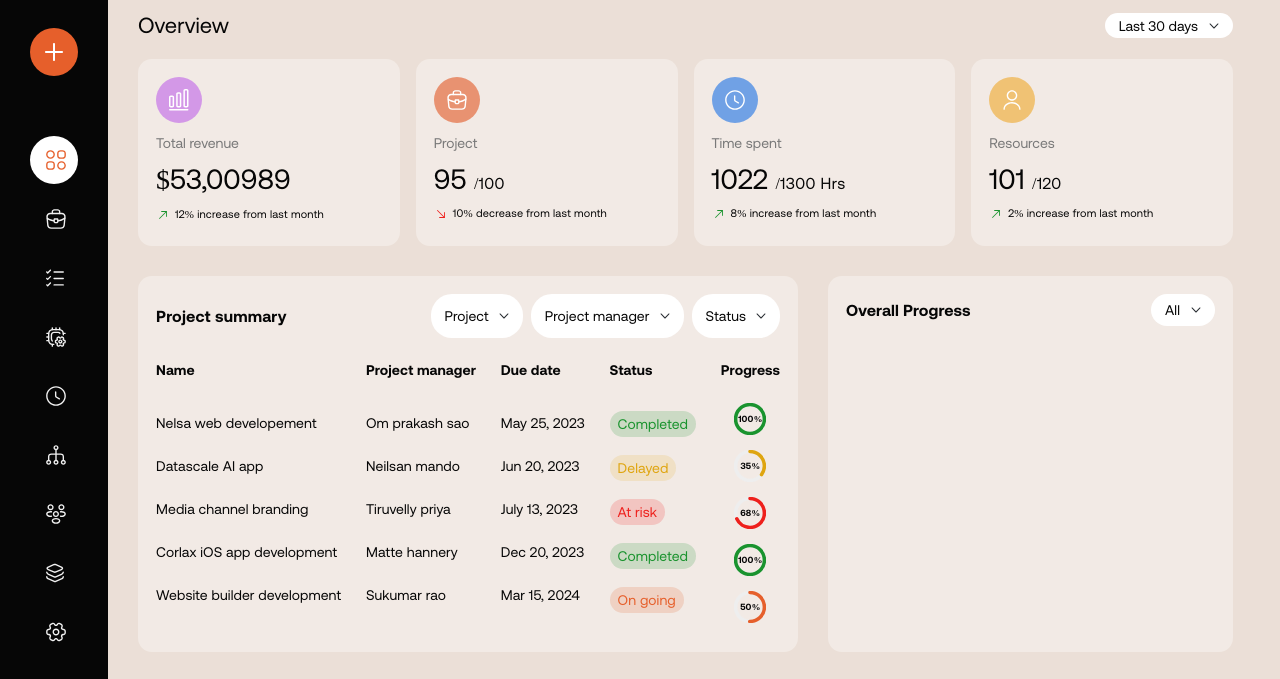
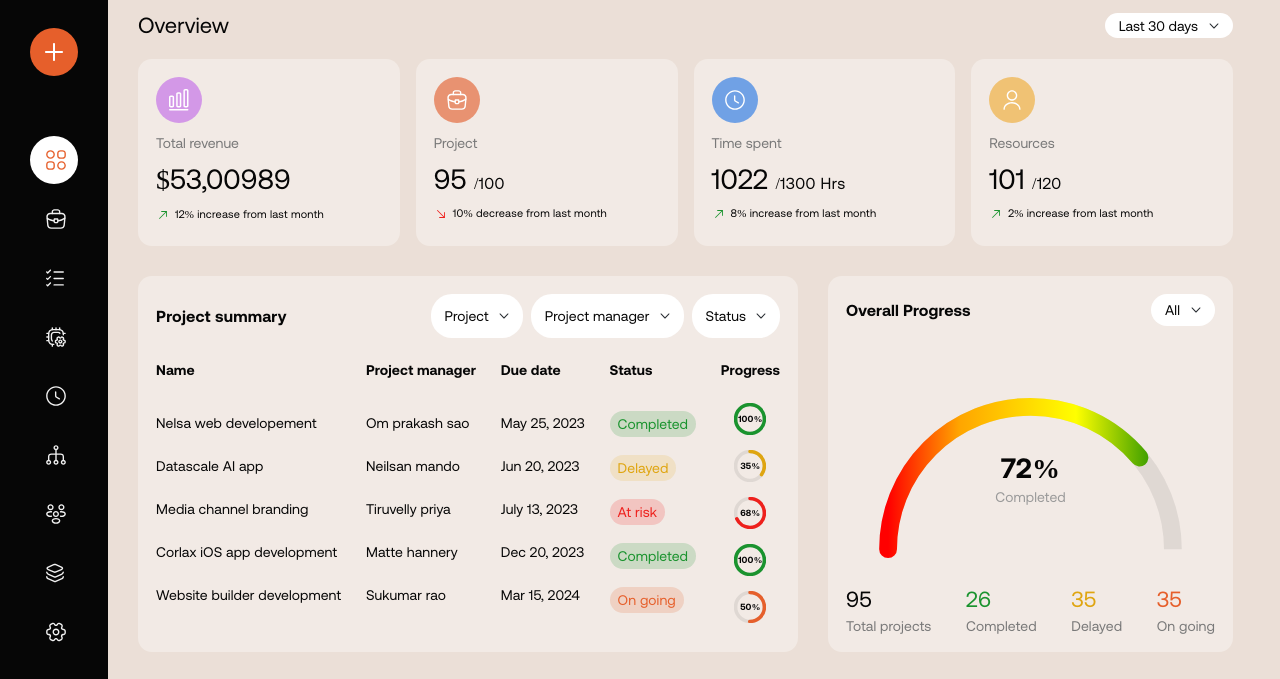
Before and after one commit to MHaseeb262/DashBoard-clone, a plain HTML site: page index.html in a window 1280 px wide. Both pictures are taken after a click on the element 260 px from the left and 50 px from the top of the page. Shown: the part 102-781 px from the top of the page. Drawn offline with Linux system fonts and the light colour scheme; files whose address does not match are found by name.

Commit message:
I have built the overall progress section...

```diff
--- a/CSS/style.css
+++ b/CSS/style.css
@@ -33,7 +33,7 @@ body {
 /* Side-menu Start  */
 .side-container {
     width: 260px;
-    height: 1114px;
+    height: 1124px;
     padding: 35px;
     background-color: #060606;
     display: flex;
@@ -82,14 +82,14 @@ body {
 }
 
 .create-new-project {
-    width: 184px;
-    padding: 5px 20px 5px 7px;
+    padding: 7px;
     display: flex;
     align-items: center;
     gap: 11px;
     border: none;
     border-radius: 24px;
     background-color: #FFFFFF;
+    transition: all 0.5s ease-in-out;
 }
 
 .add-project-btn-icon {
@@ -101,20 +101,7 @@ body {
     justify-content: center;
     border: none;
     border-radius: 50%;
-    transition: display 0.5s ease-in-out;
-    cursor: pointer;
-}
-
-.create-project-btn-icon {
-    width: 48px;
-    height: 48px;
-    background-color: #E65F2B;
-    display: none;
-    align-items: center;
-    justify-content: center;
-    border: none;
-    border-radius: 50%;
-    transition: display 0.5s ease-in-out;
+    transition: all 0.5s ease-in-out;
     cursor: pointer;
 }
 
@@ -531,7 +518,6 @@ body {
     color: #060606;
     font-size: 14px;
     letter-spacing: 0.1px;
-    /* border-bottom: 0.5px solid rgba(0, 0, 0, 0.1); */
 }
 
 .progress-summary-container ul li {
@@ -598,7 +584,7 @@ body {
 
 .progress-circle .background {
     fill: none;
-    stroke: #EEE;
+    stroke: rgba(0, 0, 0, 0.08);
     stroke-width: 11;
 }
 
@@ -642,6 +628,7 @@ body {
     color: #060606;
     font-size: 16px;
     letter-spacing: 0.1px;
+    cursor: pointer;
 }
 
 .all-progress-dropdown {
@@ -655,6 +642,110 @@ body {
 .all-progress-dropdown p {
     font-family: 'Aeonik';
     color: #060606;
+    font-size: 14px;
+    letter-spacing: 0.1px;
+}
+
+.progress-track{
+    position: relative;
+    width: 100%;
+    height: 178px;
+    display: flex;
+    justify-content: center;
+    align-items: center;
+    margin: 20px 0;
+}
+
+.progress-track svg{
+    width: 100%;
+    height: 100%;
+}
+
+.progress-track .process-track-background{
+    fill: none;
+    stroke: rgba(0, 0, 0, 0.08);
+    stroke-width: 5;
+}
+
+.progress-track .actual-progress{
+    fill: none;
+    stroke-width: 5;
+    stroke-linecap: round;
+    stroke: url(#gradient);
+    stroke-dasharray: 283;
+    stroke-dashoffset: 283;
+    transition: stroke-dashoffset 1s ease;
+}
+
+.progress-val{
+    position: absolute;
+    display: flex;
+    flex-direction: column;
+    gap: 4px;
+}
+
+.percentage-value{
+    font-family: 'Aeonik';
+    color: #060606;
+    text-align: center;
+    font-size: 28px;
+    font-weight: bold;
+    letter-spacing: 0.1px;
+}
+
+.progress-val span{
+    font-family: 'Aeonik';
+    color: #9A9A9A;
+    font-size: 14px;
+    font-weight: 400;
+    letter-spacing: 0.1px;
+}
+
+.progress-count {
+    display: flex;
+    justify-content: space-between;
+}
+
+.total-project,
+.complete-project,
+.delayed-project,
+.on-going-project {
+    display: flex;
+    flex-direction: column;
+    gap: 6px;
+}
+
+.total-project :first-child {
+    font-family: 'Aeonik';
+    color: #060606;
+    font-size: 22px;
+    letter-spacing: 0.1px;
+}
+
+.complete-project :first-child {
+    font-family: 'Aeonik';
+    color: #1A932E;
+    font-size: 22px;
+    letter-spacing: 0.1px;
+}
+
+.delayed-project :first-child {
+    font-family: 'Aeonik';
+    color: #DFA510;
+    font-size: 22px;
+    letter-spacing: 0.1px;
+}
+
+.on-going-project :first-child {
+    font-family: 'Aeonik';
+    color: #E65F2B;
+    font-size: 22px;
+    letter-spacing: 0.1px;
+}
+
+.status-label {
+    font-family: 'Aeonik';
+    color: #797979;
     font-size: 14px;
     letter-spacing: 0.1px;
 }
@@ -706,10 +797,6 @@ body {
     color: #060606;
     font-size: 14px;
     letter-spacing: 0.1px;
-}
-
-.important {
-    /* border-bottom: 1px solid #2B5CE6; */
 }
 
 .badge {
@@ -811,7 +898,7 @@ body {
 .project-workload-container {
     display: flex;
     align-items: flex-end;
-    justify-content: space-between;
+    justify-content: space-evenly;
 }
 
 .project-workload-container ul {
--- a/JS/main.js
+++ b/JS/main.js
@@ -5,7 +5,8 @@ const side_container = document.getElementById('side-container');
 const brand_name = document.getElementById('brand-name');
 const dashboard_menu = document.getElementById('dashBoard-menu');
 const create_project = document.getElementById('create-new-project');
-const create_btn = document.getElementById('create-project-btn-icon');
+const create_project_img = document.getElementById('add-project-btn-icon');
+const create_project_btn_txt = document.getElementById('create-project-btn-txt');
 
 // Page header
 const manager_dropdown_icon = document.getElementById('dropdown-manager-icon');
@@ -33,8 +34,12 @@ collapse_icon.addEventListener("click", () => {
         side_container.style.alignItems = "flex-start";
         brand_name.style.opacity = 1;
         dashboard_menu.style.width = "184px";
-        create_project.style.display = "flex";
-        create_btn.style.display = "none";
+        create_project.style.backgroundColor = "#FFFFFF";
+        create_project.style.padding = "7px";
+        create_project.style.width = "100%";
+        create_project_img.style.width = "34px";
+        create_project_img.style.height = "34px";
+        create_project_btn_txt.style.display = "block";
 
         // Dash board width set
         head_section.style.width = "calc(100vw - 260px - 17px)";
@@ -49,8 +54,12 @@ collapse_icon.addEventListener("click", () => {
         side_container.style.alignItems = "center";
         brand_name.style.opacity = 0;
         dashboard_menu.style.width = "48px";
-        create_project.style.display = "none";
-        create_btn.style.display = "flex";
+        create_project.style.backgroundColor = "transparent";
+        create_project.style.padding = 0;
+        create_project.style.width = "48px";
+        create_project_img.style.width = "48px";
+        create_project_img.style.height = "48px";
+        create_project_btn_txt.style.display = "none";
 
         // Dash board width set
         head_section.style.width = "calc(100vw - 108px - 17px)";
@@ -104,3 +113,20 @@ progress_circles.forEach(circle => {
     //dynamically update the text
     text.textContent = `${percent}%`;
 });
+
+// Overall progress tracker
+document.addEventListener('DOMContentLoaded', () => {
+    const progressPath = document.querySelector('.actual-progress');
+    const progressText = document.querySelector('.percentage-value');
+    const percentage = 72; // Example: Change this value dynamically
+
+    const radius = 40; // Radius of the arc
+    const circumference = 2 * Math.PI * radius;
+    const offset = 100 - percentage;
+
+    progressPath.style.strokeDasharray = `${circumference / 2}`;
+    progressPath.style.strokeDashoffset = offset;
+
+    // Update text
+    progressText.textContent = `${percentage}%`;
+});
--- a/index.html
+++ b/index.html
@@ -28,14 +28,10 @@
                 </div>
 
                 <div id="create-new-project" class="create-new-project">
-                    <div class="add-project-btn-icon">
+                    <div class="add-project-btn-icon" id="add-project-btn-icon">
                         <img src="/images/add-project.svg" alt="add-project-btn-icon">
                     </div>
-                    <p>Create new <br> project</p>
-                </div>
-
-                <div id="create-project-btn-icon" class="create-project-btn-icon">
-                    <img src="/images/add-project.svg" alt="add-project-btn-icon">
+                    <p id="create-project-btn-txt">Create new <br> project</p>
                 </div>
 
                 <div id="dashBoard-menu" class="dashBoard-menu">
@@ -288,7 +284,9 @@
                         <div class="progress-summary-container">
 
                             <ul>
-                                <li><h4>Name</h4></li>
+                                <li>
+                                    <h4>Name</h4>
+                                </li>
                                 <li>Nelsa web developement</li>
                                 <li>Datascale AI app </li>
                                 <li>Media channel branding</li>
@@ -296,7 +294,9 @@
                                 <li>Website builder development</li>
                             </ul>
                             <ul>
-                                <li><h4>Project manager</h4></li>
+                                <li>
+                                    <h4>Project manager</h4>
+                                </li>
                                 <li>Om prakash sao</li>
                                 <li>Neilsan mando</li>
                                 <li>Tiruvelly priya</li>
@@ -304,7 +304,9 @@
                                 <li>Sukumar rao</li>
                             </ul>
                             <ul>
-                                <li><h4>Due date</h4></li>
+                                <li>
+                                    <h4>Due date</h4>
+                                </li>
                                 <li>May 25, 2023</li>
                                 <li>Jun 20, 2023</li>
                                 <li>July 13, 2023</li>
@@ -312,20 +314,34 @@
                                 <li>Mar 15, 2024</li>
                             </ul>
                             <ul class="status-list">
-                                <li><h4>Status</h4></li>
-                                <li><div class="status complete">Completed</div></li>
-                                <li><div class="status delayed">Delayed</div></li>
-                                <li><div class="status at-risk">At risk</div></li>
-                                <li><div class="status complete">Completed</div></li>
-                                <li><div class="status on-going">On going</div></li>
+                                <li>
+                                    <h4>Status</h4>
+                                </li>
+                                <li>
+                                    <div class="status complete">Completed</div>
+                                </li>
+                                <li>
+                                    <div class="status delayed">Delayed</div>
+                                </li>
+                                <li>
+                                    <div class="status at-risk">At risk</div>
+                                </li>
+                                <li>
+                                    <div class="status complete">Completed</div>
+                                </li>
+                                <li>
+                                    <div class="status on-going">On going</div>
+                                </li>
                             </ul>
-                            <ul  class="progress-bar">
-                                <li><h4>Progress</h4></li>
+                            <ul class="progress-bar">
+                                <li>
+                                    <h4>Progress</h4>
+                                </li>
                                 <li>
                                     <div class="progress-circle" data-percent="100" data-color="#1A932E">
                                         <svg viewbox="0 0 100 100">
-                                            <circle class="background" cx="50" cy="50" r="45"/>
-                                            <circle class="progress" cx="50" cy="50" r="45"/>
+                                            <circle class="background" cx="50" cy="50" r="45" />
+                                            <circle class="progress" cx="50" cy="50" r="45" />
                                         </svg>
                                         <div class="progress-txt">100%</div>
                                     </div>
@@ -333,8 +349,8 @@
                                 <li>
                                     <div class="progress-circle" data-percent="35" data-color="#DFA510">
                                         <svg viewbox="0 0 100 100">
-                                            <circle class="background" cx="50" cy="50" r="45"/>
-                                            <circle class="progress" cx="50" cy="50" r="45"/>
+                                            <circle class="background" cx="50" cy="50" r="45" />
+                                            <circle class="progress" cx="50" cy="50" r="45" />
                                         </svg>
                                         <div class="progress-txt">35%</div>
                                     </div>
@@ -342,8 +358,8 @@
                                 <li>
                                     <div class="progress-circle" data-percent="68" data-color="#EE201C">
                                         <svg viewbox="0 0 100 100">
-                                            <circle class="background" cx="50" cy="50" r="45"/>
-                                            <circle class="progress" cx="50" cy="50" r="45"/>
+                                            <circle class="background" cx="50" cy="50" r="45" />
+                                            <circle class="progress" cx="50" cy="50" r="45" />
                                         </svg>
                                         <div class="progress-txt">68%</div>
                                     </div>
@@ -351,8 +367,8 @@
                                 <li>
                                     <div class="progress-circle" data-percent="100" data-color="#1A932E">
                                         <svg viewbox="0 0 100 100">
-                                            <circle class="background" cx="50" cy="50" r="45"/>
-                                            <circle class="progress" cx="50" cy="50" r="45"/>
+                                            <circle class="background" cx="50" cy="50" r="45" />
+                                            <circle class="progress" cx="50" cy="50" r="45" />
                                         </svg>
                                         <div class="progress-txt">100%</div>
                                     </div>
@@ -360,8 +376,8 @@
                                 <li>
                                     <div class="progress-circle" data-percent="50" data-color="#E65F2B">
                                         <svg viewbox="0 0 100 100">
-                                            <circle class="background" cx="50" cy="50" r="45"/>
-                                            <circle class="progress" cx="50" cy="50" r="45"/>
+                                            <circle class="background" cx="50" cy="50" r="45" />
+                                            <circle class="progress" cx="50" cy="50" r="45" />
                                         </svg>
                                         <div class="progress-txt">50%</div>
                                     </div>
@@ -380,14 +396,55 @@
                             <img src="/images/drop-down-icon.svg" alt="drop-down-icon">
                         </div>
                     </div>
+                    <div class="overall-progress-container">
+
+                        <div class="progress-track">
+                            <svg viewBox="0 0 100 50">
+                                <defs>
+                                    <linearGradient id="gradient" x1="0%" y1="0%" x2="100%" y2="0%">
+                                        <stop offset="0%" stop-color="red" />
+                                        <stop offset="25%" stop-color="orange" />
+                                        <stop offset="66%" stop-color="yellow" />
+                                        <stop offset="100%" stop-color="green" />
+                                    </linearGradient>
+                                </defs>
+                                <path class="process-track-background" d="M10 45 A40 40 0 0 1 90 45" />
+                                <path class="actual-progress" d="M10 45 A40 40 0 0 1 90 45" />
+                            </svg>
+                            <div class="progress-val">
+                                <div class="percentage-value">72%</div>
+                                <span>Completed</span>
+                            </div>
+                        </div>
+
+                        <div class="progress-count">
+                            <div class="total-project">
+                                <p class="status-value">95</p>
+                                <p class="status-label">Total projects</p>
+                            </div>
+                            <div class="complete-project">
+                                <p class="status-value">26</p>
+                                <p class="status-label">Completed</p>
+                            </div>
+                            <div class="delayed-project">
+                                <p class="status-value">35</p>
+                                <p class="status-label">Delayed</p>
+                            </div>
+                            <div class="on-going-project">
+                                <p class="status-value">35</p>
+                                <p class="status-label">On going</p>
+                            </div>
+                        </div>
+
+                    </div>
 
                 </aside>
 
             </div>
             <!-- Projecy progres section End  -->
 
-             <!-- Remaining work section start -->
-              <div class="container" id="remaining-work-section">
+            <!-- Remaining work section start -->
+            <div class="container" id="remaining-work-section">
 
                 <section class="today-task">
                     <div class="today-task-container">
@@ -580,8 +637,8 @@
 
                 </aside>
 
-              </div>
-             <!-- Remaining work section end -->
+            </div>
+            <!-- Remaining work section end -->
         </div>
 
     </div>
```
